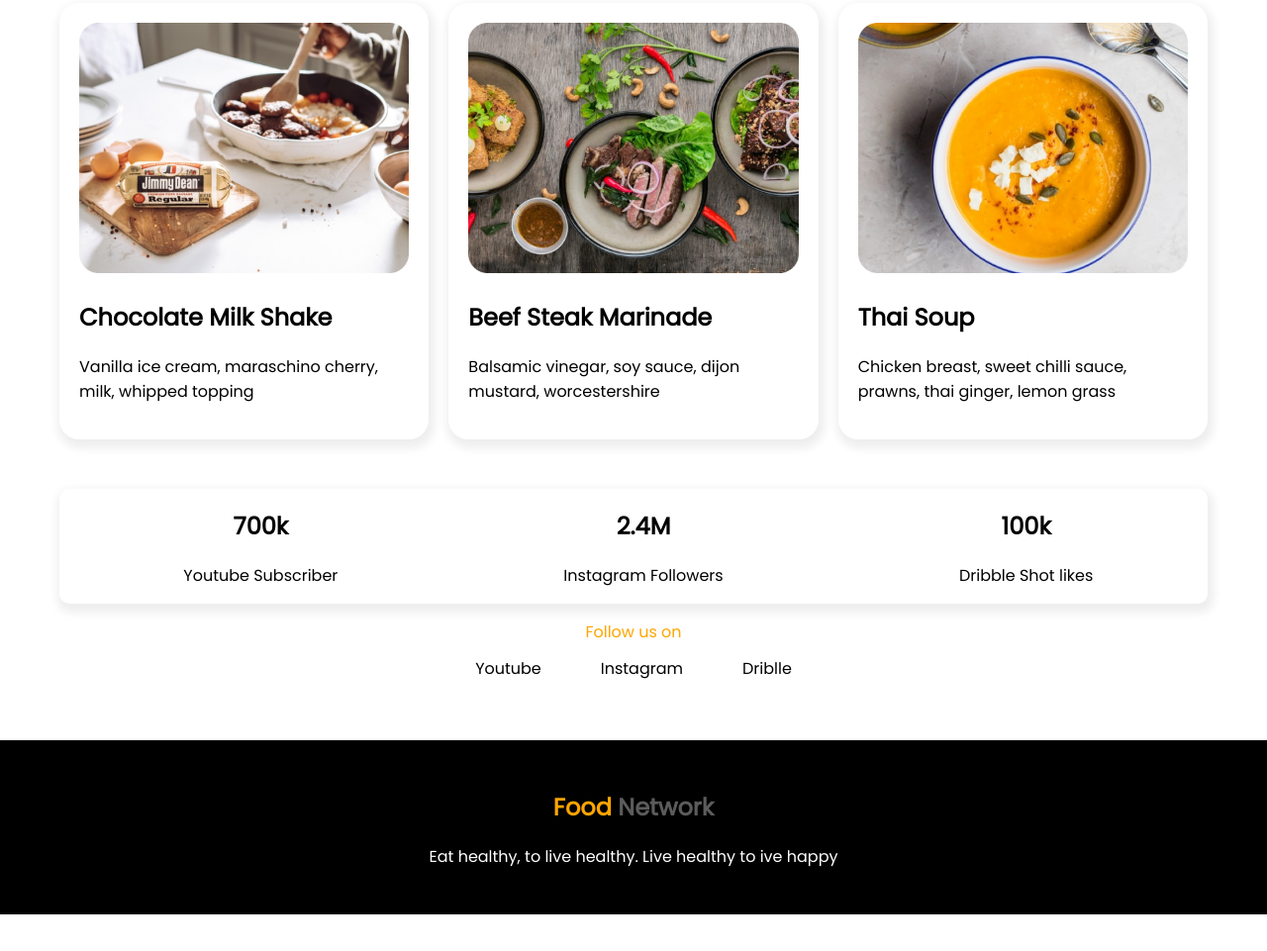
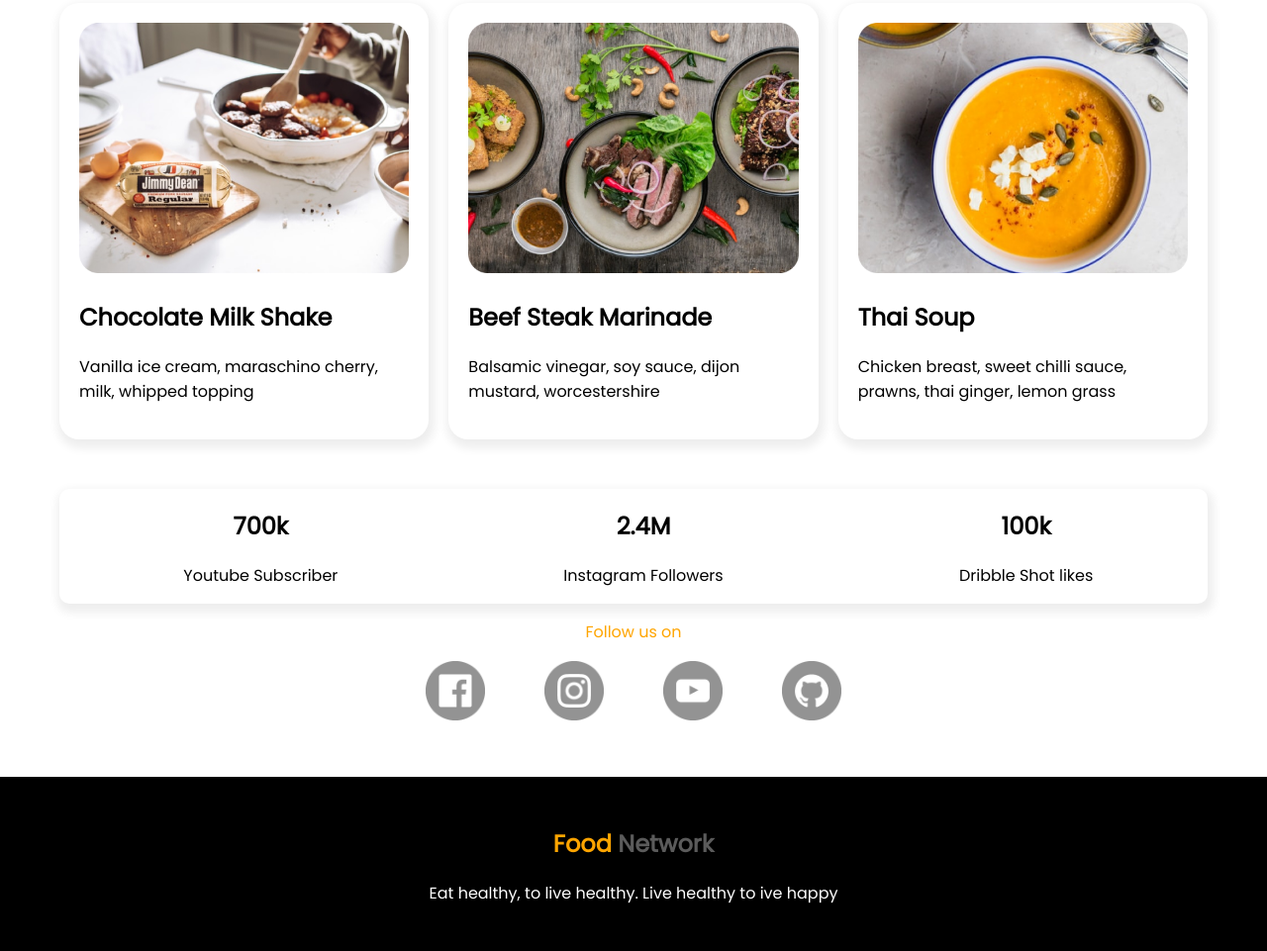
Before and after one commit to i-m-hossain/food-network, a plain HTML site: page index.html in a window 1280 px wide. Shown: the part 1477-2438 px from the top of the page at 99% size. Before the commit the page ends 2401 px from the top, so only its background shows below. Drawn offline with Linux system fonts and the light colour scheme.

Commit message:
icon on hover added

```diff
--- a/index.html
+++ b/index.html
@@ -82,9 +82,10 @@
             <div class="follow-us ">
                 <p class="title-orange">Follow us on</p>
                 <div class="flex-display">
-                    <a href="" target="--blank">Youtube</a>
-                    <a href="" target="--blank"> Instagram</a>
-                    <a href="" target="--blank">Driblle</a>
+                    <a class="icon-1" href="" target="--blank"><img src="images/icons/Facebook_1.png" alt=""></a>
+                    <a class="icon-2" href="" target="--blank"> <img src="images/icons/Instagram_1.png" alt=""></a>
+                    <a class="icon-3" href="" target="--blank"><img src="images/icons/Youtube_1.png" alt=""></a>
+                    <a class="icon-4" href="" target="__blank"><img src="images/icons/Github_1.png" alt=""></a>
                 </div>
             </div>
         </section>
--- a/style.css
+++ b/style.css
@@ -143,13 +143,35 @@ h1{
     margin-bottom: 2px;
 }
 .follow-us a{
-    padding:10px 30px;
+    padding:15px 30px 0;
     color: #000;
 
+
+}
+.follow-us a img{
+     width:60px;
+     height:60px;
 }
 
-.follow-us a:hover{
-    color: var(--color-orange);
+.icon-1:hover{
+    content:url(images/icons/Facebook.png) ;
+    height:60px;
+    width:60px;
+}
+.icon-2:hover{
+    content:url(images/icons/Instagram.png) ;
+    height:60px;
+    width:60px;
+}
+.icon-3:hover{
+    content:url(images/icons/Youtube.png) ;
+    height:60px;
+    width:60px;
+}
+.icon-4:hover{
+    content:url(images/icons/Github.png) ;
+    height:60px;
+    width:60px;
 }
 
 /* ------Footer------ */
```
Also changed, not shown: images/icons/Facebook.png (added), images/icons/Facebook_1.png (added), images/icons/Github.png (added), images/icons/Github_1.png (added), images/icons/Instagram.png (added), images/icons/Instagram_1.png (added), images/icons/Youtube.png (added), images/icons/Youtube_1.png (added), images/icons/be.png (deleted), images/icons/be1.png (deleted), images/icons/dribble.png (deleted), images/icons/dribble1.png (deleted), images/icons/fb.png (deleted), images/icons/fb1.png (deleted), 2 more files.
